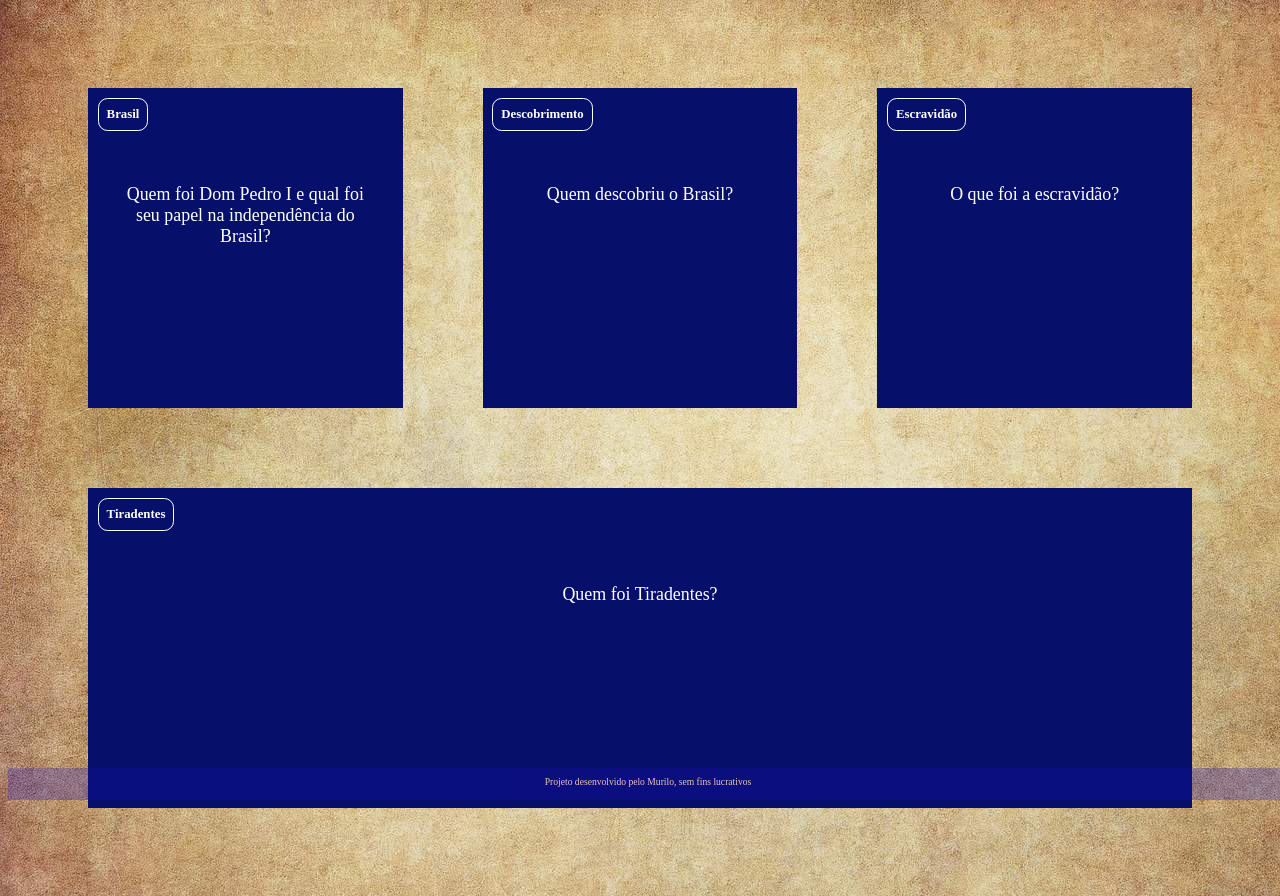
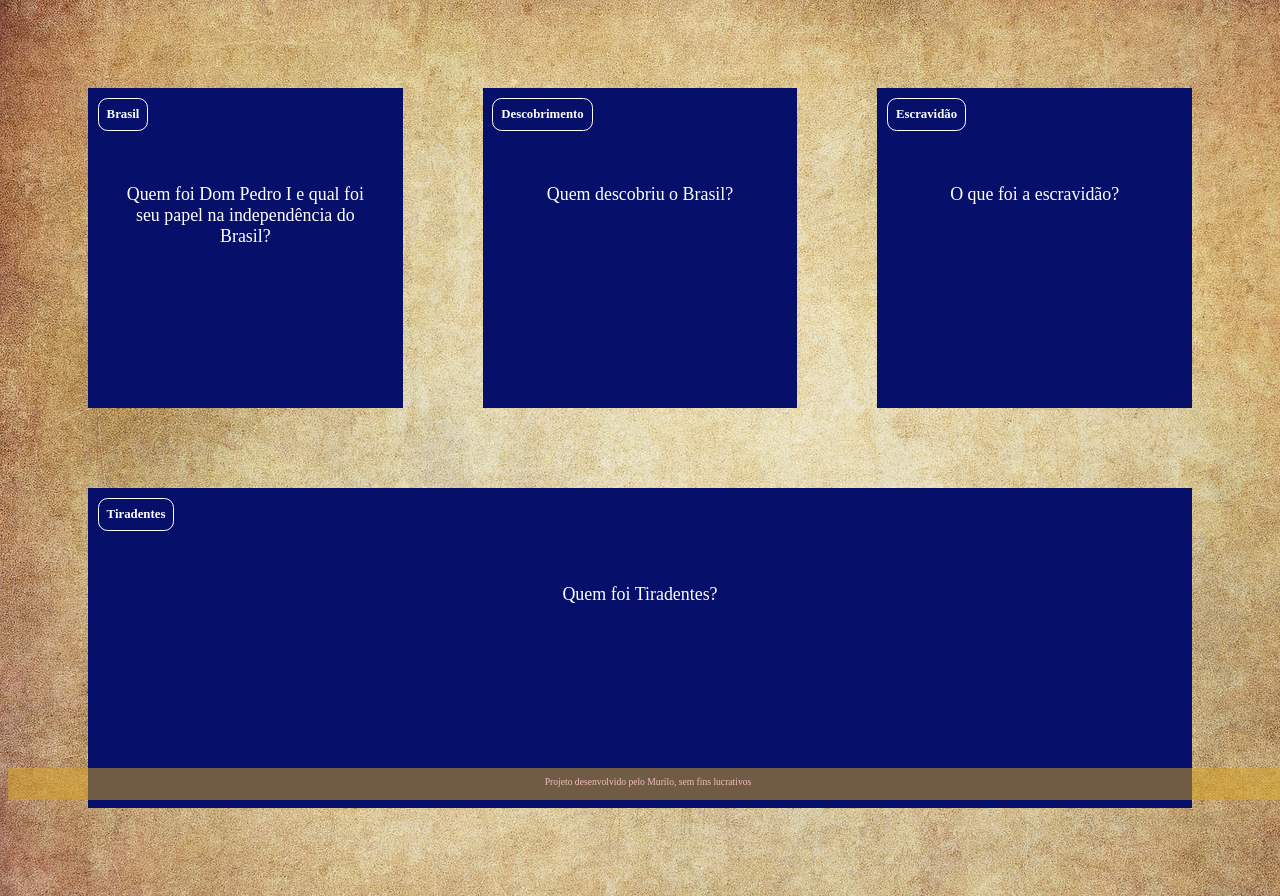
Before and after one commit to Murio1305/Cards, a plain HTML site: page index.html in a window 1280 px wide. Drawn offline with Linux system fonts and the light colour scheme.

Commit message:
Update style.css

```diff
--- a/assets/style.css
+++ b/assets/style.css
@@ -83,7 +83,7 @@ body {
 }
 
 footer {
-    background-color: rgba(25, 13, 184, 0.267);
+    background-color: rgba(218, 165, 32, 0.5);
     color: rgb(243, 190, 190);
     position: fixed;
     bottom: 0;
```
